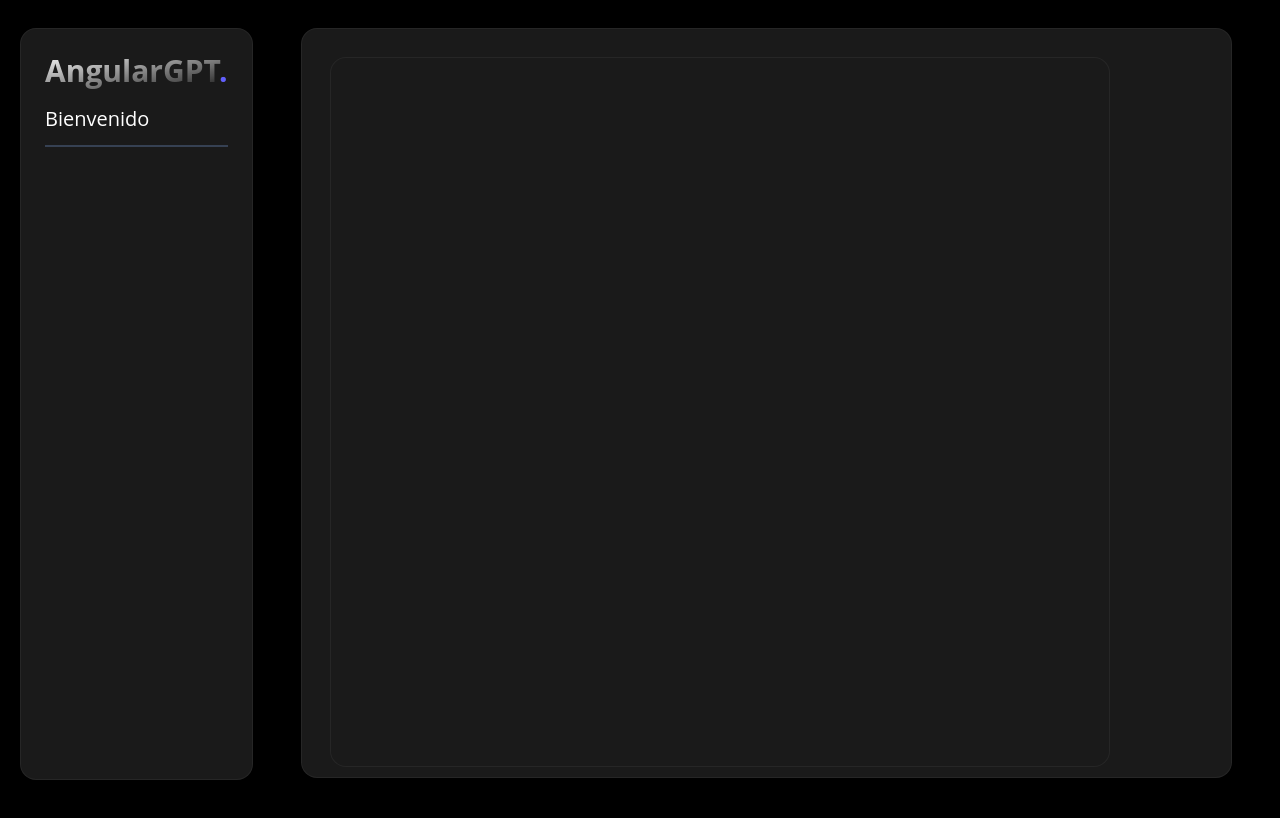
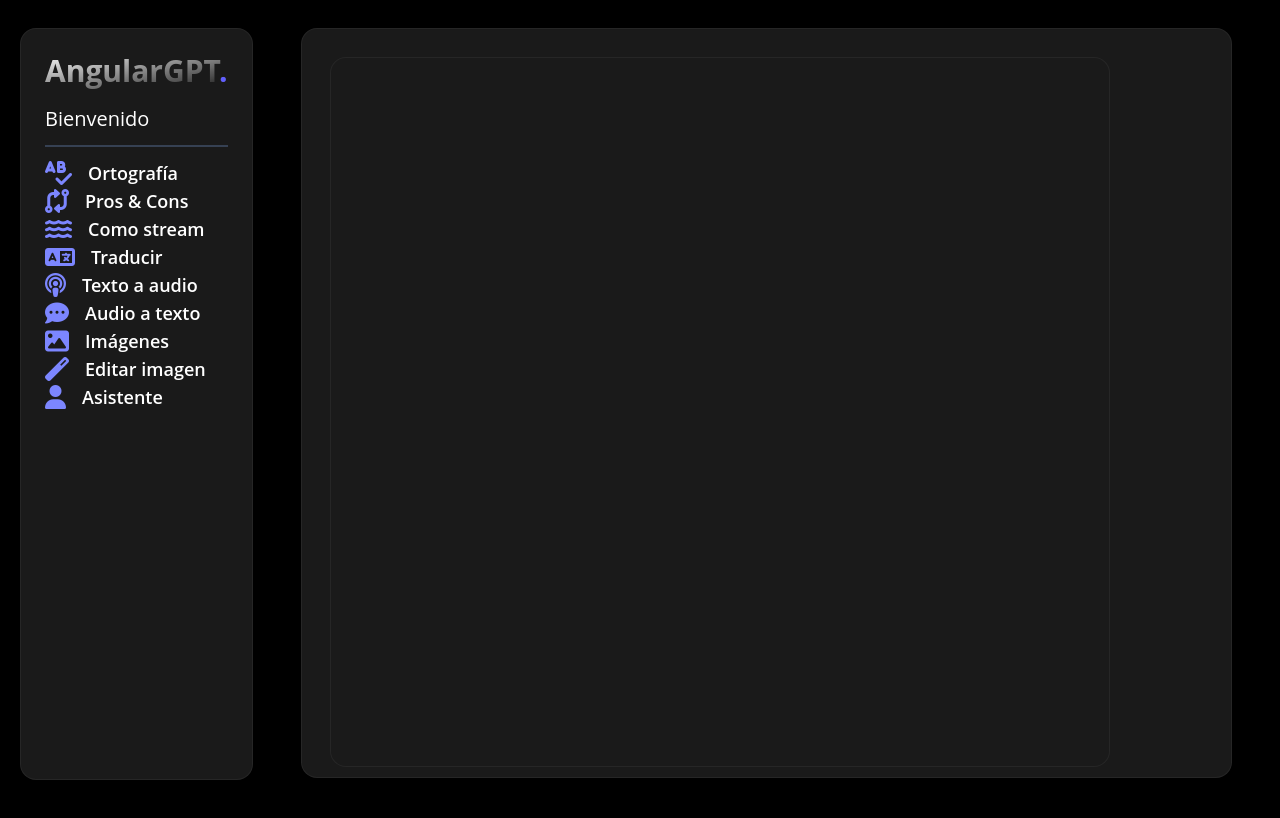
Before and after one commit to JefrisonPineda/Angular-Gpt, an Angular app: page /orthography in a window 1280 px wide. Shown: the top 818 px of the page. Built offline with nearby package versions, Linux system fonts and the light colour scheme.

Commit message:
Descripción de los cambios realizados

```diff
--- a/src/app/presentation/components/sidebarMenuItem/sidebarMenuItem.ts
+++ b/src/app/presentation/components/sidebarMenuItem/sidebarMenuItem.ts
@@ -1,24 +1,34 @@
+// ...existing code...
+import { Component, ChangeDetectionStrategy, Input } from '@angular/core';
+import { RouterModule } from '@angular/router';
 import { CommonModule } from '@angular/common';
-import { ChangeDetectionStrategy, Component, Input } from '@angular/core';
-import { RouterModule } from '@angular/router';
-
 
 @Component({
   selector: 'app-sidebar-menu-item',
+  standalone: true,
   imports: [
-    RouterModule],
+    RouterModule,
+    CommonModule
+  ],
   template: `
     <a
       [routerLink]="path"
+      routerLinkActive="bg-gray-800"
+      class="flex justify-center items-center hover:bg-gray-800 rounded-md transition-colors"
     >
-
+      <i class="{{ icon }} text-2xl mr-4 text-indigo-400"></i>
+      <div class="flex flex-col grow">
+        <span class="text-white text-lg font-semibold">{{ title }}</span>
+        <span class="text-gray-400 text-sm">{{ descripcion }}</span>
+      </div>
     </a>`,
   changeDetection: ChangeDetectionStrategy.OnPush,
 })
 export class SidebarMenuItem {
 
-  @Input({required: true}) icon!: string;
-  @Input({required: true}) title!: string;
-  @Input({required: true}) descripcion!: string;
-  @Input({required: true}) path!: string;
+  @Input({ required: true }) icon!: string;
+  @Input({ required: true }) title!: string;
+  @Input({ required: true }) descripcion!: string;
+  @Input({ required: true }) path!: string;
+
 }
--- a/src/app/presentation/layouts/dashboardLayout/dashboardLayout.html
+++ b/src/app/presentation/layouts/dashboardLayout/dashboardLayout.html
@@ -12,7 +12,14 @@
     <div class="border-gray-700 border my-3"></div>
 
     <!-- Nav Links -->
-
+    @for (route of routes; track route.path) {
+      <app-sidebar-menu-item
+        [descripcion]="route.data!['descripcion']"
+        [icon]="route.data!['icon']"
+        [path]="route.data!['path']"
+        [title]="route.data!['title']"
+      />
+    }
     <!-- End Nav Links -->
   </nav>
 
--- a/src/app/presentation/layouts/dashboardLayout/dashboardLayout.ts
+++ b/src/app/presentation/layouts/dashboardLayout/dashboardLayout.ts
@@ -1,14 +1,20 @@
 import { CommonModule } from '@angular/common';
 import { ChangeDetectionStrategy, Component } from '@angular/core';
 import { RouterModule } from '@angular/router';
+import { SidebarMenuItem } from '../../components/sidebarMenuItem/sidebarMenuItem';
+import { routes } from '../../../app.routes';
 
 @Component({
   selector: 'app-dashboard-layout',
+  standalone: true,
   imports: [
     CommonModule,
     RouterModule,
+    SidebarMenuItem,
   ],
   templateUrl: './dashboardLayout.html',
   changeDetection: ChangeDetectionStrategy.OnPush,
 })
-export class DashboardLayout { }
+export class DashboardLayout {
+  public routes = routes[0].children?.filter(route => route.data );
+}
```
